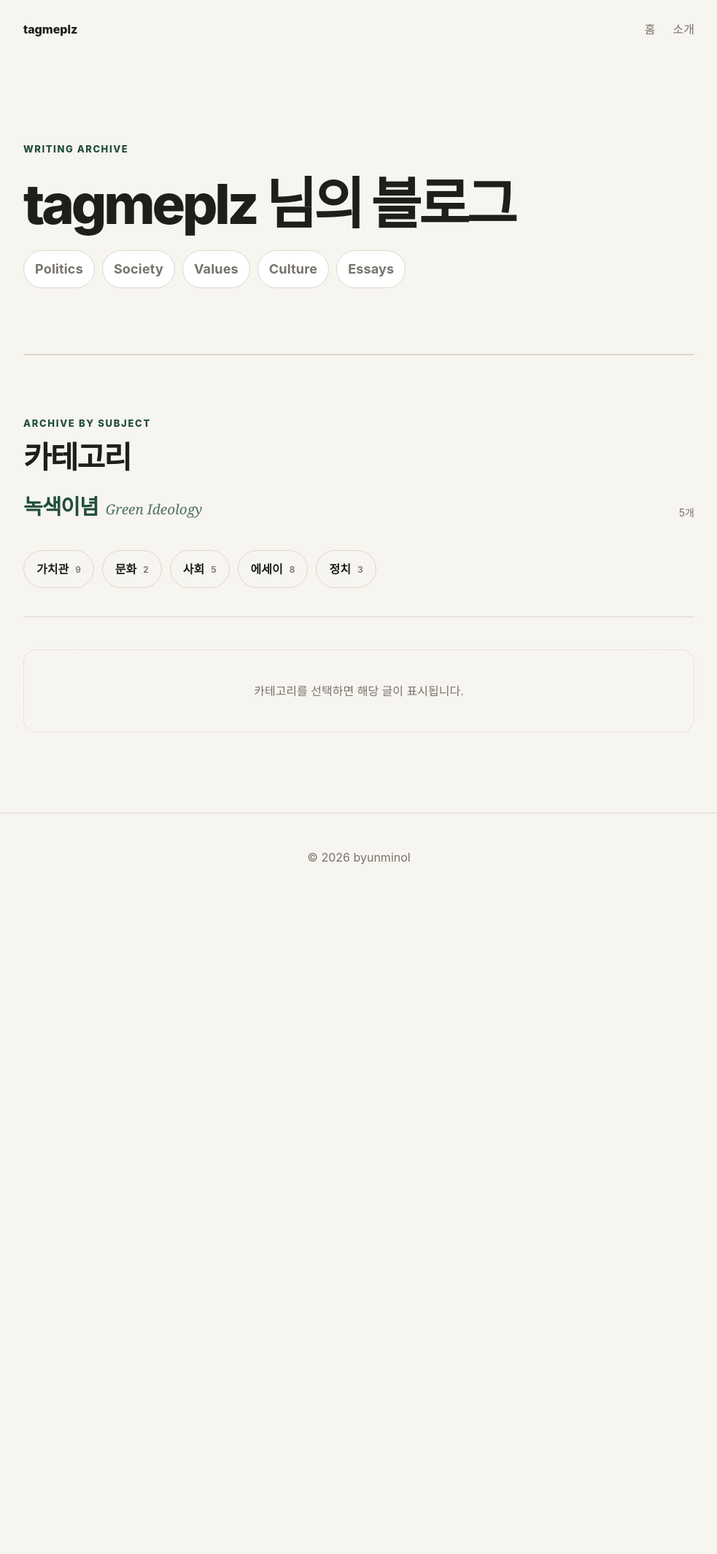
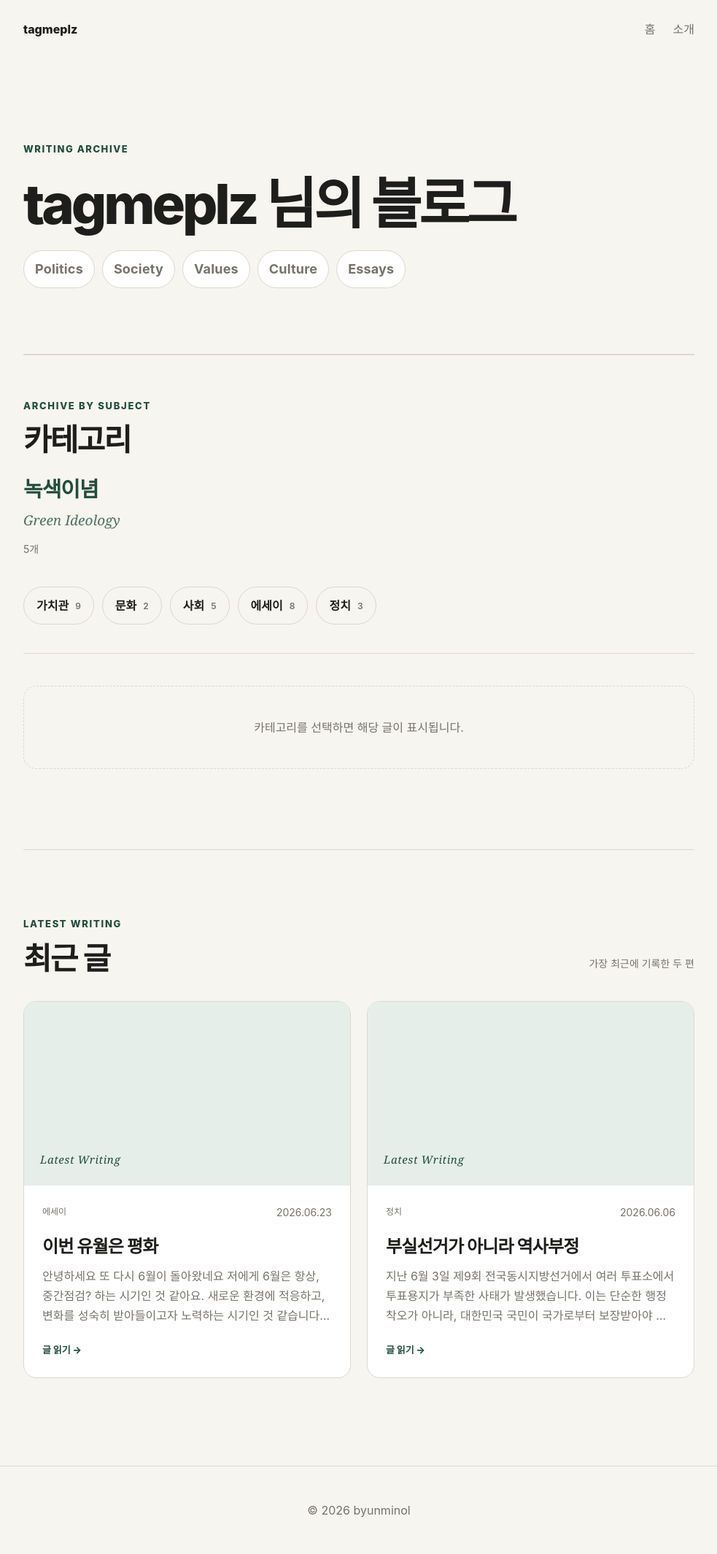
Before and after one commit to Tagmeplz/Tagmeplz.github.io, a Jekyll site: the page built from index.html, in a window 1280 px wide. Shown: the whole page at 73% size, without its empty margins (148-1131 px from the left). Built offline with Jekyll 4.4.1, drawn with Linux system fonts in a browser that asks for light colours; before the commit the page ends 1235 px from its top, so only the background shows below that.

Commit message:
Add latest posts section

```diff
--- a/assets/style.css
+++ b/assets/style.css
@@ -387,7 +387,62 @@ nav a {
   color: var(--muted);
 }
 
+.latest-posts {
+  padding: 90px 0 120px;
+  border-top: 1px solid var(--line, #ddd8ce);
+}
+
+.latest-posts-heading {
+  display: flex;
+  justify-content: space-between;
+  align-items: flex-end;
+  gap: 30px;
+  margin-bottom: 34px;
+}
+
+.latest-posts-heading h2 {
+  margin: 0;
+  font-size: clamp(30px, 4vw, 42px);
+  line-height: 1.15;
+  letter-spacing: -0.045em;
+}
+
+.latest-posts-heading > p {
+  margin: 0 0 5px;
+  color: var(--muted, #756f66);
+  font-size: 14px;
+}
+
+.latest-post-card:first-child {
+  grid-column: auto;
+}
+
+.latest-placeholder {
+  background:
+    linear-gradient(
+      135deg,
+      rgba(23, 79, 60, 0.14),
+      rgba(23, 79, 60, 0.04)
+    );
+}
+
+.latest-placeholder span {
+  color: var(--accent, #174f3c);
+  font-size: 15px;
+  letter-spacing: 0.04em;
+}
+
 @media (max-width: 720px) {
+  .latest-posts {
+    padding: 65px 0 90px;
+  }
+
+  .latest-posts-heading {
+    align-items: flex-start;
+    flex-direction: column;
+    gap: 8px;
+  }
+}
   .category-heading,
   .category-panel-heading {
     align-items: flex-start;
--- a/index.html
+++ b/index.html
@@ -132,6 +132,65 @@ title: 글
   </div>
 </section>
 
+<section class="latest-posts">
+  <div class="latest-posts-heading">
+    <div>
+      <p class="section-eyebrow">LATEST WRITING</p>
+      <h2>최근 글</h2>
+    </div>
+
+    <p>가장 최근에 기록한 두 편</p>
+  </div>
+
+  <div class="post-grid latest-post-grid">
+    {% for post in site.posts limit: 2 %}
+      <article class="post-card latest-post-card">
+        <a
+          class="post-card-link"
+          href="{{ post.url | relative_url }}"
+        >
+          {% if post.image %}
+            <div class="post-thumbnail">
+              <img
+                src="{{ post.image | relative_url }}"
+                alt="{{ post.image_alt | default: post.title }}"
+              >
+            </div>
+          {% else %}
+            <div class="post-thumbnail post-placeholder latest-placeholder">
+              <span>Latest Writing</span>
+            </div>
+          {% endif %}
+
+          <div class="post-card-content">
+            <div class="post-meta">
+              <span>{{ post.category }}</span>
+
+              <time datetime="{{ post.date | date_to_xmlschema }}">
+                {{ post.date | date: "%Y.%m.%d" }}
+              </time>
+            </div>
+
+            <h3>{{ post.title }}</h3>
+
+            {% if post.description %}
+              <p>{{ post.description }}</p>
+            {% else %}
+              <p>
+                {{ post.excerpt | strip_html | truncate: 110 }}
+              </p>
+            {% endif %}
+
+            <span class="read-more">
+              글 읽기 →
+            </span>
+          </div>
+        </a>
+      </article>
+    {% endfor %}
+  </div>
+</section>
+
 {% else %}
 
 <section class="empty-archive">
```
